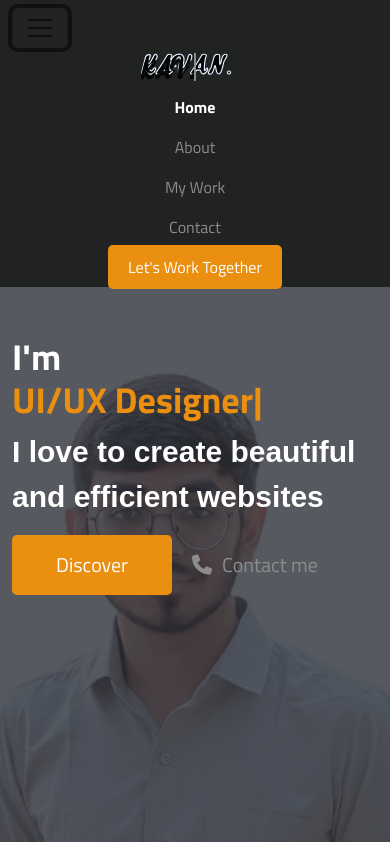
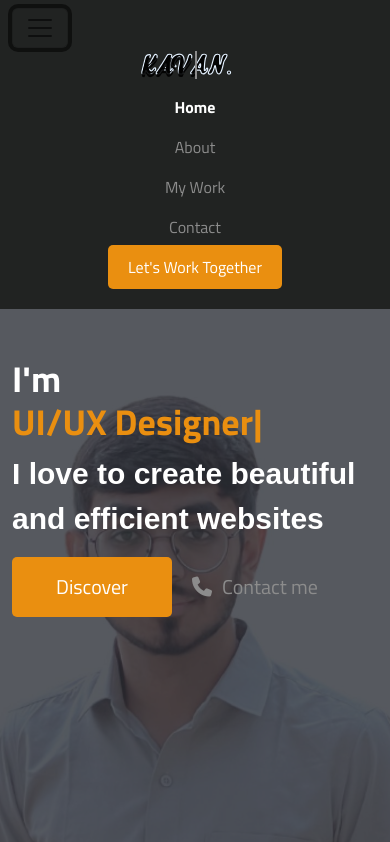
Before and after one commit to KavanGamii/Portfolio, a plain HTML site: page index.html in a window 390 px wide. Both pictures are taken after a click on the button "Toggle navigation". Shown: the top 842 px of the page. Drawn offline with nearby package versions, Linux system fonts and the light colour scheme.

Commit message:
minor changes

```diff
--- a/assets/css/media.css
+++ b/assets/css/media.css
@@ -13,6 +13,11 @@
     .myProfileDescription {
         margin-left: 0px;
         width: 100%;
+    }
+
+    .navbar-collapse {
+
+        padding-bottom: 22px;
     }
 }
 
@@ -53,8 +58,8 @@
     }
 
     #logo::before {
-        top: 4px;
-        left: -1px;
+        top: 2px;
+        left: 0px;
 
     }
 
```
